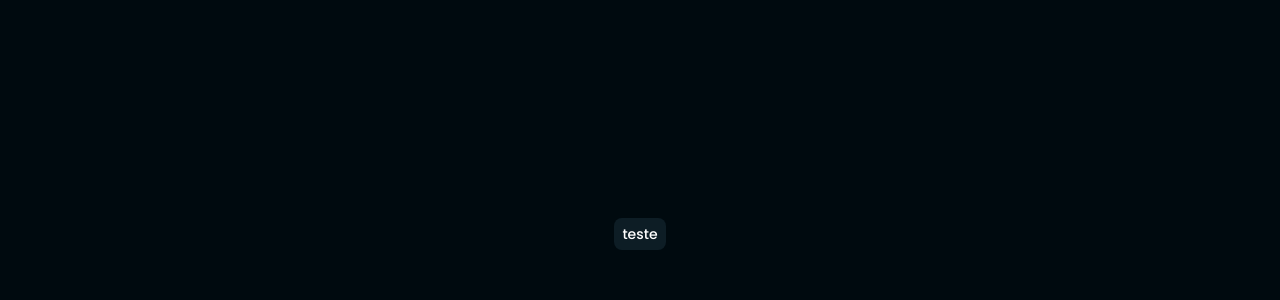
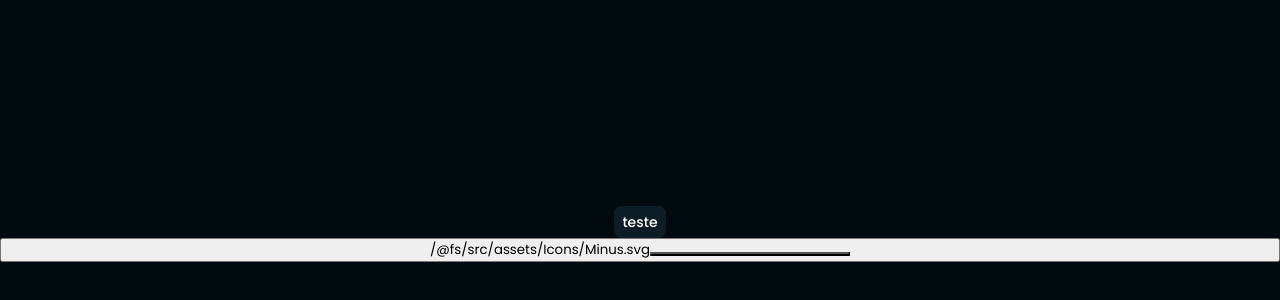
Before and after one commit to rovedabr/FrontEnd_FoodExplorer, a React (Vite) app: page / in a window 1280 px wide. Shown: the part 166-466 px from the top of the page. Built offline with nearby package versions, Linux system fonts and the light colour scheme.

Commit message:
Component Button Add - Style

```diff
--- /dev/null
+++ b/src/Components/ButtonAdd/index.jsx
@@ -0,0 +1,13 @@
+import { Container } from "./styles";
+
+export function ButtonAdd({ icon: Icon, ...rest}) {
+  return(
+    <Container
+    type="button"
+      {...rest}
+    >
+      {Icon}
+      <button/>
+    </Container>
+  )
+}
--- /dev/null
+++ b/src/Components/ButtonAdd/styles.js
@@ -0,0 +1,15 @@
+import styled from "styled-components";
+
+export const Container = styled.button`
+width: 100%;
+
+> button {
+  width: 20rem;
+  background-color: red;
+}
+
+> span {
+  background-color: black;
+  color: white;
+}
+`;
--- a/src/Pages/Home/index.jsx
+++ b/src/Pages/Home/index.jsx
@@ -1,5 +1,7 @@
 import { Container } from "../Menu/styles";
 import { Tag } from "../../Components/Tag";
+import { ButtonAdd } from "../../Components/ButtonAdd";
+import minus from "../../assets/Icons/Minus.svg"
 
 export function Home() {
   return (
@@ -8,6 +10,12 @@ export function Home() {
       title="teste"
       >
       </Tag>
+      <ButtonAdd
+        icon={minus}
+        type="button"
+      >
+        Test Botão
+      </ButtonAdd>
     </Container>
   )
 }
--- a/src/Pages/Home/styles.js
+++ b/src/Pages/Home/styles.js
@@ -8,7 +8,7 @@ export const Container = styled.div`
   background-color: yellow;
   padding: 2rem;
 
-  > div {
+  > button {
     border: 1px solid red;
     background-color: red;
   }
```
